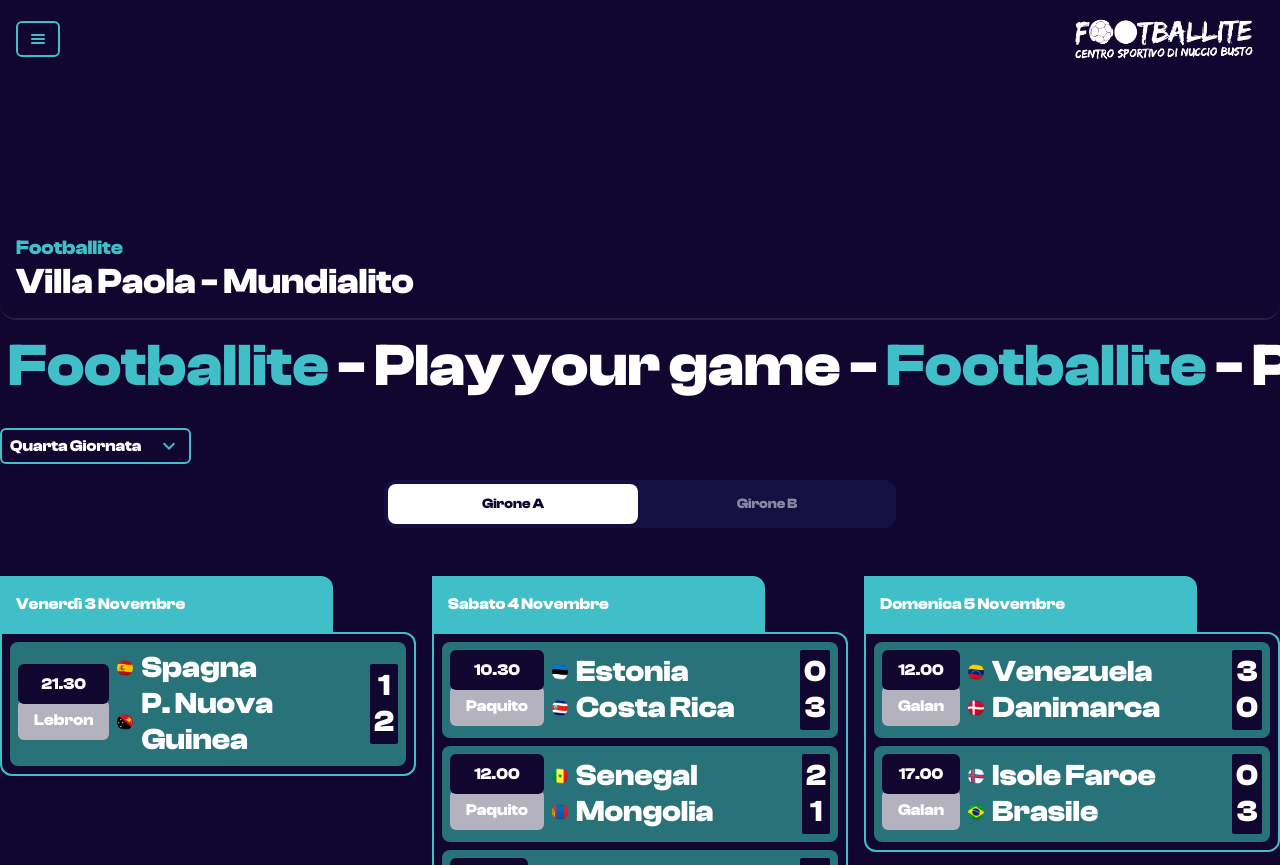
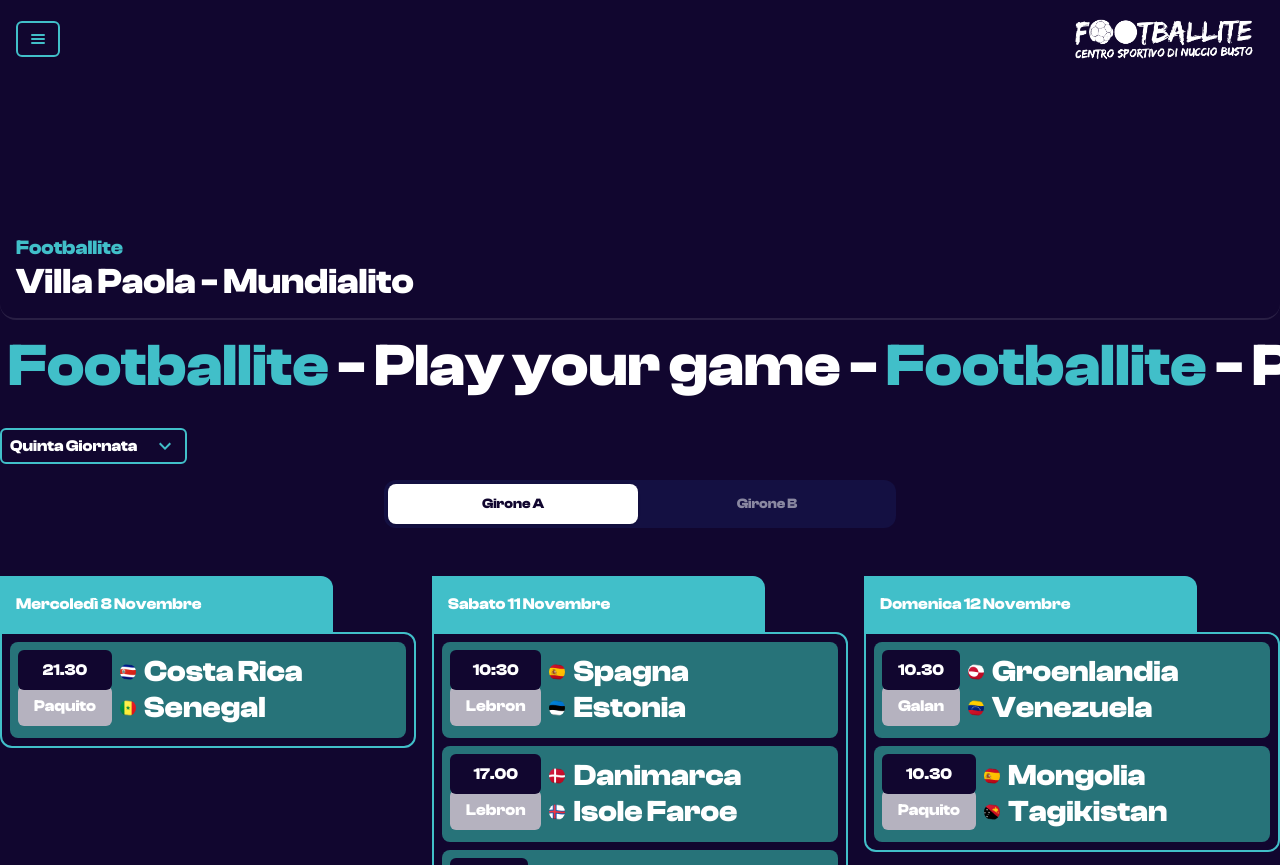
Before and after one commit to FrancescoCiccio/championship, a Nuxt app: page / in a window 1280 px wide. Shown: the top 865 px of the page. Built offline with nearby package versions, Linux system fonts and the light colour scheme.

Commit message:
Sesta giornata

```diff
--- a/pages/index.vue
+++ b/pages/index.vue
@@ -136,7 +136,7 @@
 }
 
 
-var currentPlayday = ref(playdays[3]);
+var currentPlayday = ref(playdays[4]);
 
 onMounted(() => {
   ctx = gsap.context((self) => {
--- a/public/json/playday.json
+++ b/public/json/playday.json
@@ -816,6 +816,159 @@
                     ]
                 }
             ]
+        },
+        {
+            "name": "Sesta Giornata",
+            "from": "15-11-2023",
+            "to": "19-10-2023",
+            "daysA": [
+                {
+                    "Mercoledì 15 Novembre": [
+                        {
+                            "time": "21.30",
+                            "field": "Paquito",
+                            "homeTeam": "Senegal",
+                            "awayTeam": "Spagna",
+                            "homeFlag": "sn.webp",
+                            "awayFlag": "es.webp",
+                            "status": 0
+                        }
+                    ]
+                },
+                {
+                    "Venerdì 17 Novembre": [
+                        {
+                            "time": "21.30",
+                            "field": "Paquito",
+                            "homeTeam": "Tagikistan",
+                            "awayTeam": "Costa Rica",
+                            "homeFlag": "tj.webp",
+                            "awayFlag": "cr.webp",
+                            "status": 0
+                        },
+                        {
+                            "time": "21.30",
+                            "field": "Lebron",
+                            "homeTeam": "Estonia",
+                            "awayTeam": "P. Nuova Guinea",
+                            "homeFlag": "ee.webp",
+                            "awayFlag": "pg.webp",
+                            "status": 0
+                        }
+                    ]
+                },
+                {
+                    "Sabato 18 Novembre": [
+                        {
+                            "time": "10.30",
+                            "field": "Galan",
+                            "homeTeam": "Brasile",
+                            "awayTeam": "Danimarca",
+                            "homeFlag": "br.webp",
+                            "awayFlag": "dk.webp",
+                            "status": 0
+                        }
+                    ]
+                },
+                {
+                    "Domenica 19 Novembre": [
+                        {
+                            "time": "10.30",
+                            "field": "Paquito",
+                            "homeTeam": "Venezuela",
+                            "awayTeam": "Mongolia",
+                            "homeFlag": "ve.webp",
+                            "awayFlag": "mn.webp",
+                            "status": 0
+                        },
+                        {
+                            "time": "17.00",
+                            "field": "Galan",
+                            "homeTeam": "Isole Faroe",
+                            "awayTeam": "Groenlandia",
+                            "homeFlag": "fo.webp",
+                            "awayFlag": "gl.webp",
+                            "status": 0
+                        }
+                    ]
+                }
+            ],
+            "daysB": [
+                {
+                    "Martedì 14 Novembre": [
+                        {
+                            "time": "21.30",
+                            "field": "Galan",
+                            "homeTeam": "Egitto",
+                            "awayTeam": "Kuwait",
+                            "homeFlag": "eg.webp",
+                            "awayFlag": "kw.webp",
+                            "status": 0
+                        }
+                    ]
+                },
+                {
+                    "Giovedì 16 Novembre": [
+                        {
+                            "time": "21.30",
+                            "field": "Galan",
+                            "homeTeam": "Italia",
+                            "awayTeam": "Giappone",
+                            "homeFlag": "it.webp",
+                            "awayFlag": "jp.webp",
+                            "status": 0
+                        }
+                    ]
+                },
+                {
+                    "Venerdì 17 Novembre": [
+                        {
+                            "time": "21.30",
+                            "field": "Galan",
+                            "homeTeam": "Andorra",
+                            "awayTeam": "Messico",
+                            "homeFlag": "ad.webp",
+                            "awayFlag": "mx.webp",
+                            "status": 0
+                        }
+                    ]
+                },
+                {
+                    "Sabato 18 Novembre": [
+                        {
+                            "time": "14.00",
+                            "field": "Galan",
+                            "homeTeam": "Argentina",
+                            "awayTeam": "Uzbekistan",
+                            "homeFlag": "ar.webp",
+                            "awayFlag": "uz.webp",
+                            "status": 0
+                        },
+                        {
+                            "time": "15.30",
+                            "field": "Paquito",
+                            "homeTeam": "Australia",
+                            "awayTeam": "Burkina Faso",
+                            "homeFlag": "au.webp",
+                            "awayFlag": "bf.webp",
+                            "status": 0
+                        }
+                    ]
+                },
+                {
+                    "Domenica 19 Novembre": [
+                        {
+                            "time": "12.00",
+                            "field": "Paquito",
+                            "homeTeam": "Albania",
+                            "awayTeam": "Nuova Zelanda",
+                            "homeFlag": "al.webp",
+                            "awayFlag": "nz.webp",
+                            "status": 0
+                        }
+                    ]
+                }
+            ]
         }
     ]
 }
```
Also changed, not shown: 1 other file (tests, documents, lock files or other folders).
